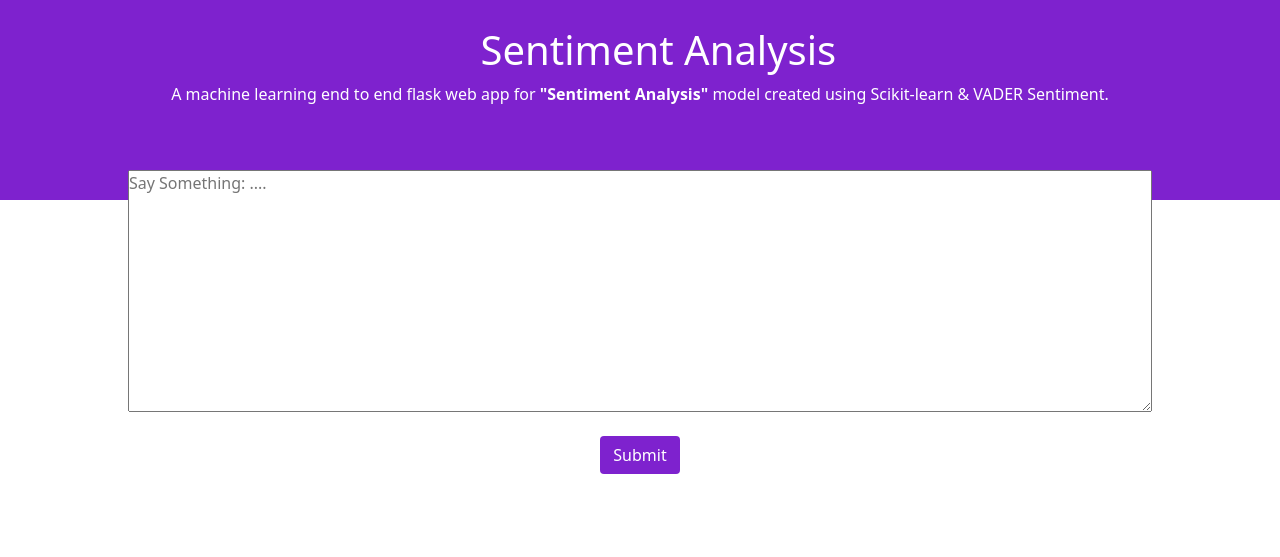
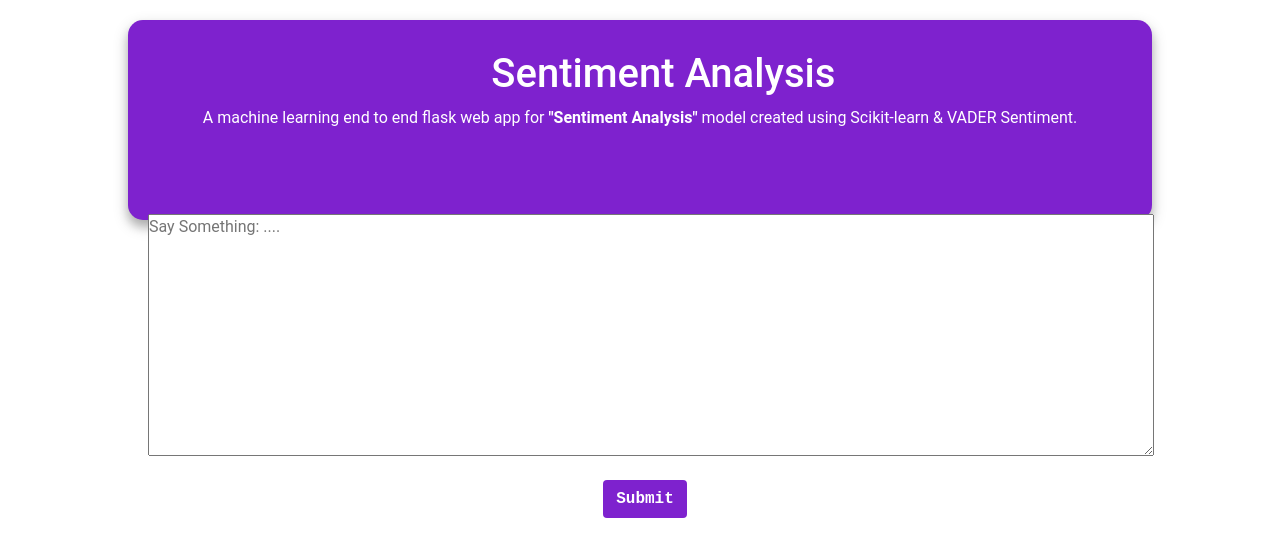
Before and after one commit to omjadhav3714/setiment-analysis-python, a Flask app: page / in a window 1280 px wide. Shown: the top 557 px of the page. Run offline with Flask 2, Linux system fonts and the light colour scheme; parts of the project's set-up code (start-up, migrations or seed data) failed here and were passed over.

Commit message:
Update style.css

```diff
--- a/static/style.css
+++ b/static/style.css
@@ -8,9 +8,42 @@
 }
 
 .main {
-    width: 100%;
+    width: 80%;
+    margin-right: auto;
+    margin-top: 20px;
+    border-radius: 15px;
+    padding: 10px;
+    margin-left: auto;
+
     background-color: #7e22ce;
+    box-shadow: 0 7px 10px 0 rgb(0 0 0 / 20%), 0 6px 16px 0 rgb(0 0 0 / 19%);
     height: 25%;
+    font-family: "Roboto", sans-serif;
+}
+.main1{
+    width: 80%;
+    margin-right: auto;
+    margin-top: 20px;
+    border-radius: 15px;
+    padding-top: 10px;
+    padding-bottom: 10px;
+    color: #fff;
+    font-size: 17px;
+    margin-left: auto;
+    height: 17vh;
+    margin-bottom: 15px;
+    display: flex;
+    align-items: center;
+    justify-content: center;
+    flex-direction: column;
+    background-color: #7e22ce;
+    box-shadow: 0 7px 10px 0 rgb(0 0 0 / 20%), 0 6px 16px 0 rgb(0 0 0 / 19%);
+
+    font-family: "Roboto", sans-serif;
+}
+.box{
+    padding-bottom: 10px;
+    padding-top: 10px;
 }
 
 .head {
@@ -23,3 +56,15 @@
 h1 {
     padding-left: 33%;
 }
+.inpbox{
+    border-radius: 5px;
+    padding-left: 10px;
+    padding-top: 10px;
+    padding-bottom: 10px;
+    margin-top: 10px;
+    margin-bottom: 10px;
+}
+.btn{
+    font-weight: 600;
+    font-family: 'Courier New', Courier, monospace;
+}
```
